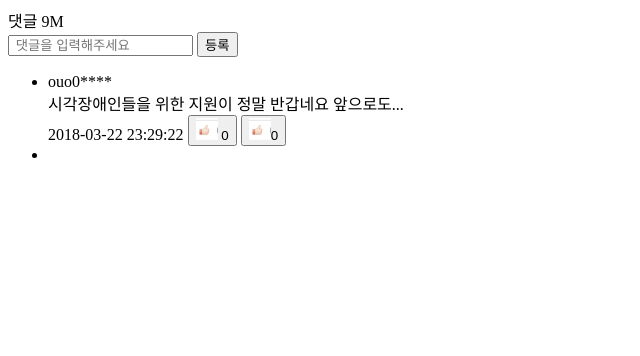
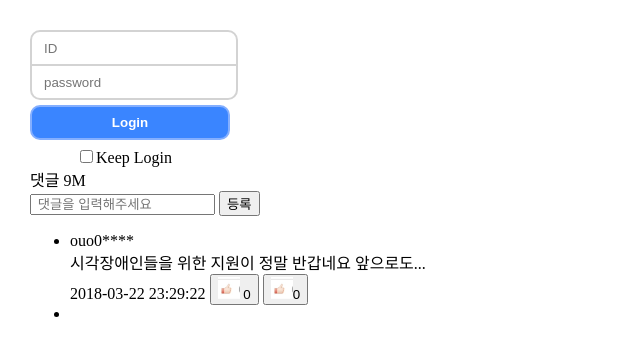
Before and after one commit to jjbox7/juyo, a plain HTML site: page login.html in a window 1280 px wide. Shown: the whole page, without its empty margins (0-640 px from the left). Drawn offline with Linux system fonts and the light colour scheme.

Commit message:
html(text)
html(text)

```diff
--- a/login.css
+++ b/login.css
@@ -0,0 +1,47 @@
+.input {
+    display: block;
+    width: 200px;
+    height: 30px;
+    text-indent: 10px;
+    border: 2px solid lightgray;
+  }
+  #id-input {
+    border-radius: 10px 10px 0 0;
+  }
+  #password-input {
+    border-radius: 0 0 10px 10px;
+    border-top: 0;
+    margin-bottom: 5px;
+  }
+  .focus:focus {
+    background-color: rgb(227, 237, 255);
+  }
+
+  #login-button {
+    display: block;
+    height: 35px;
+    width: 200px;
+    border-radius: 10px;
+    border: 2px solid rgb(132, 175, 255);
+    background-color: rgb(58, 133, 255);
+    transition: 0.1s;
+    color: white;
+    font-weight: 900;
+  }
+  #login-button:hover {
+    background-color: rgb(136, 179, 255);
+  }
+  #login-button:active {
+    transform: translateY(1px);
+    background-color: rgb(188, 213, 255);
+    border: 2px solid rgb(167, 197, 255);
+  }
+
+  #keep-checkbox {
+    margin-top: 10px;
+    margin-left: 50px;
+  }
+
+  body {
+    margin: 30px;
+  }
--- a/loginn.html
+++ b/login.html
@@ -5,17 +5,21 @@
     <meta http-equiv="X-UA-Compatible" content="IE=edge">
     <meta name="viewport" content="width=device-width, initial-scale=1.0">
     <title>Document</title>
+    <link rel="stylesheet" href="./login.css" />
 </head>
+
 <body>
+    <input id="id-input" class="input focus" type="text" placeholder="ID"></input>
+    <input id="password-input" class="input focus" type="password" placeholder="password"></input>
+    <button id="login-button">Login</button>
+    <input id="keep-checkbox" type="checkbox">Keep Login</input>
+
+
     <div>
         <div>댓글 9M</div>
         <input type = "text" placeholder =" 댓글을 입력해주세요">
         <button> 등록</button>
-        <!-- <input type="text"placeholder= "ID"></input>
-        <input type="password"placeholder="password"></input>
-        <button>login</button>
-        <input type="checkbox">keep Login</input>
-         -->
+
     </div>
     <ul>
         <li>
@@ -29,8 +33,9 @@
                 <img src="djawl up.PNG">0
             </button>
         </li>
-        <li>
-            <!--두번쨰 게시물은 생략 -->
+            <li>
+                <!--두번쨰 게시물은 생략 -->
+            </li>
         </li>
     </ul>
 
```
